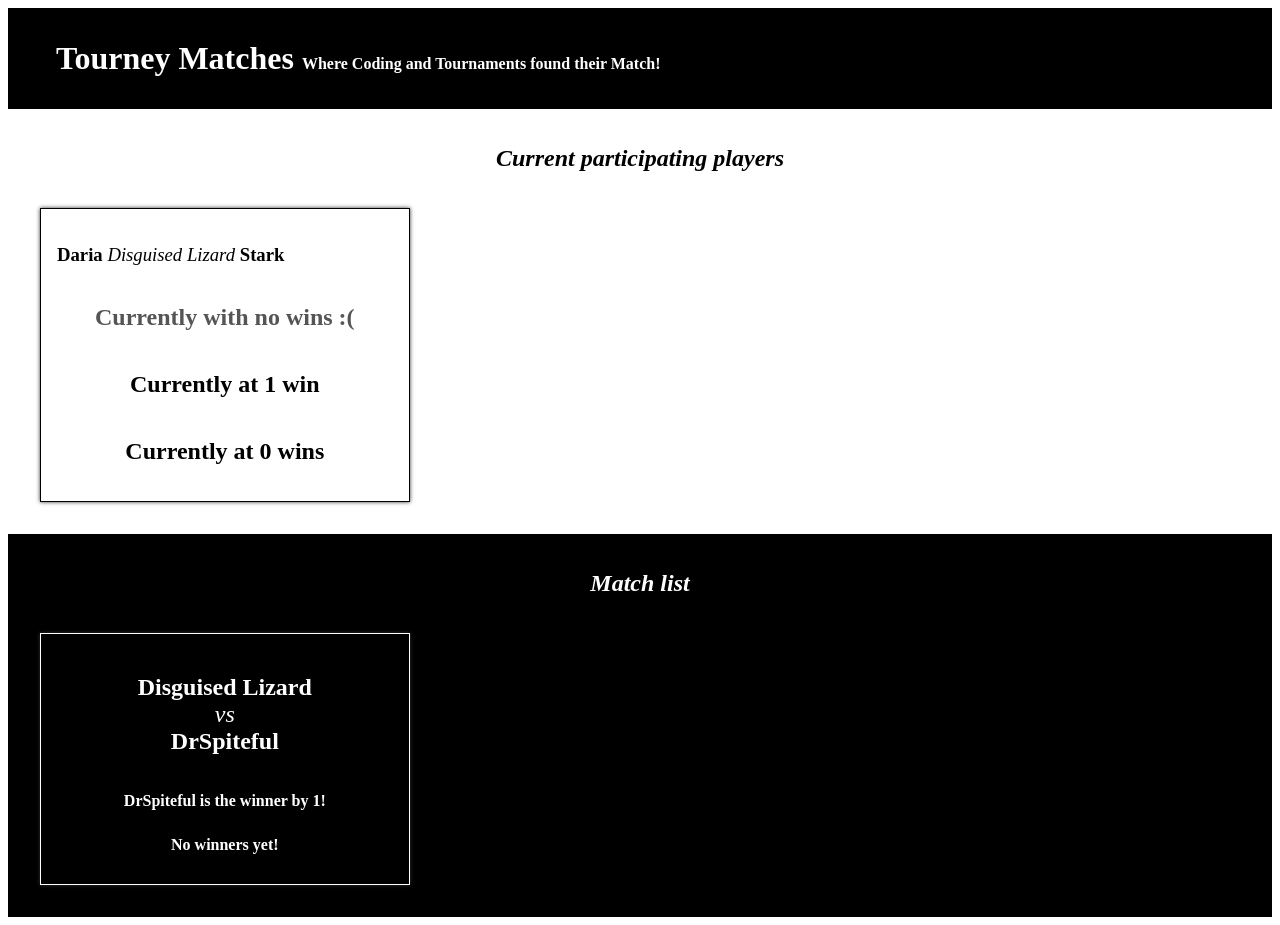
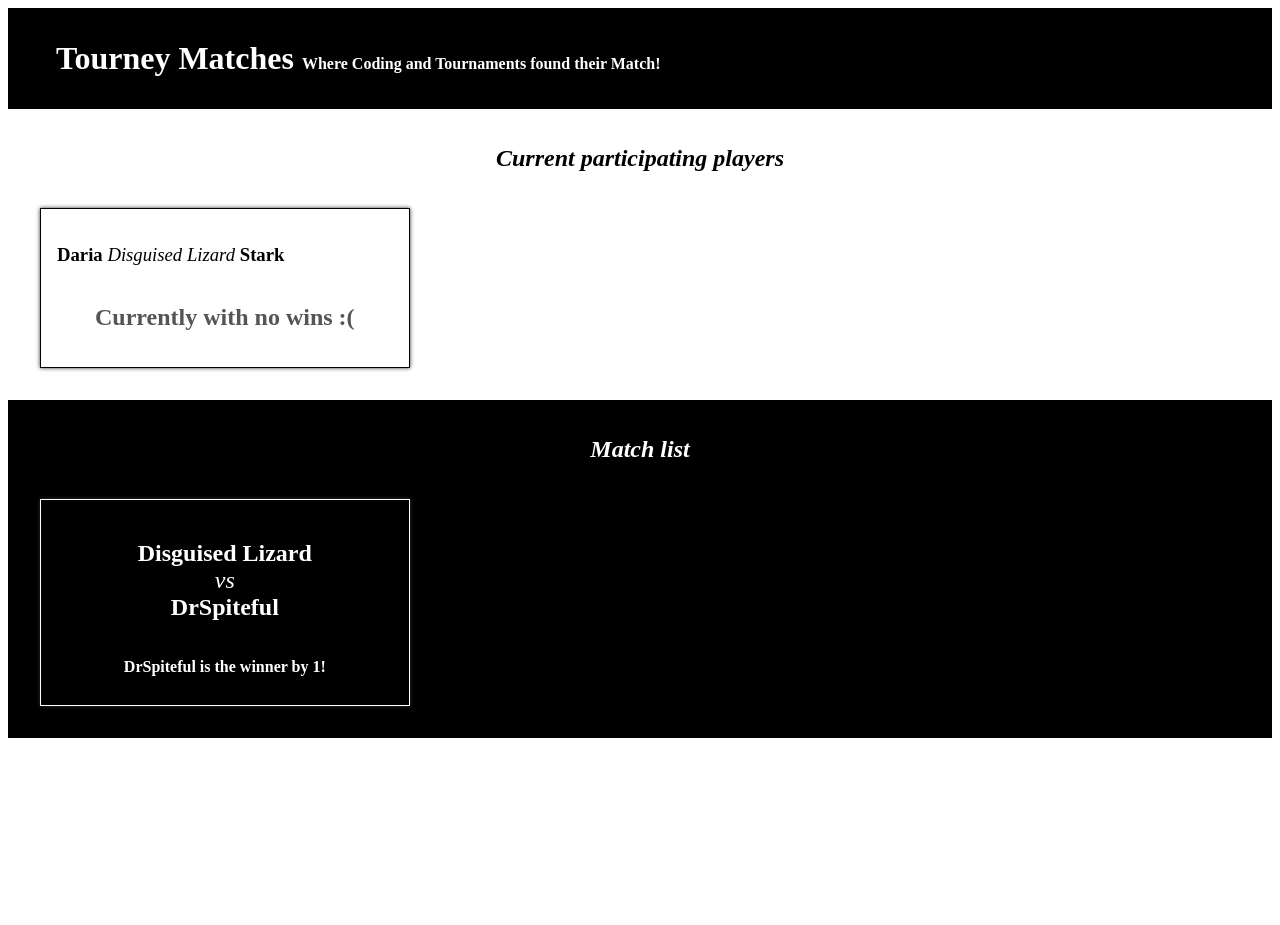
Before and after one commit to vorotyna/tourney-matches, a React (Create React App) app: page / in a window 1280 px wide. After the commit the page ends 800 px from the top, so only its background shows below. Built offline with nearby package versions, Linux system fonts and the light colour scheme.

Commit message:
Conditional rendering

```diff
--- a/src/components/Match.js
+++ b/src/components/Match.js
@@ -4,10 +4,7 @@
       <h1>
         {props.players[0]} <span>vs</span> {props.players[1]}
       </h1>
-      {/* To be shown when there is a winner */}
-      <h2>{props.winner} is the winner by {props.scoreDifference}!</h2>
-      {/* To be shown when there is no winner */}
-      <h2>No winners yet!</h2>
+      {props.winner ? <h2>{props.winner} is the winner by {props.scoreDifference}!</h2> : <h2>No winners yet!</h2>}
     </article>
   );
 }
--- a/src/components/Player.js
+++ b/src/components/Player.js
@@ -4,12 +4,9 @@
       <h1>
         {props.firstName} <span>{props.gamerTag}</span> {props.lastName}
       </h1>
-      {/* To be shown when there is no wins */}
-      <h2 className="zero">Currently with no wins :(</h2>
-      {/* To be shown when there is 1 win */}
-      <h2>Currently at 1 win</h2>
-      {/* To be shown when there is more than one win */}
-      <h2>Currently at {props.wins} wins</h2>
+      {props.wins === 0 && <h2 className="zero">Currently with no wins :(</h2>}
+      {props.wins === 1 && <h2>Currently at 1 win</h2>}
+      {props.wins > 1 && <h2>Currently at {props.wins} wins</h2>}
     </article>
   );
 }
```
